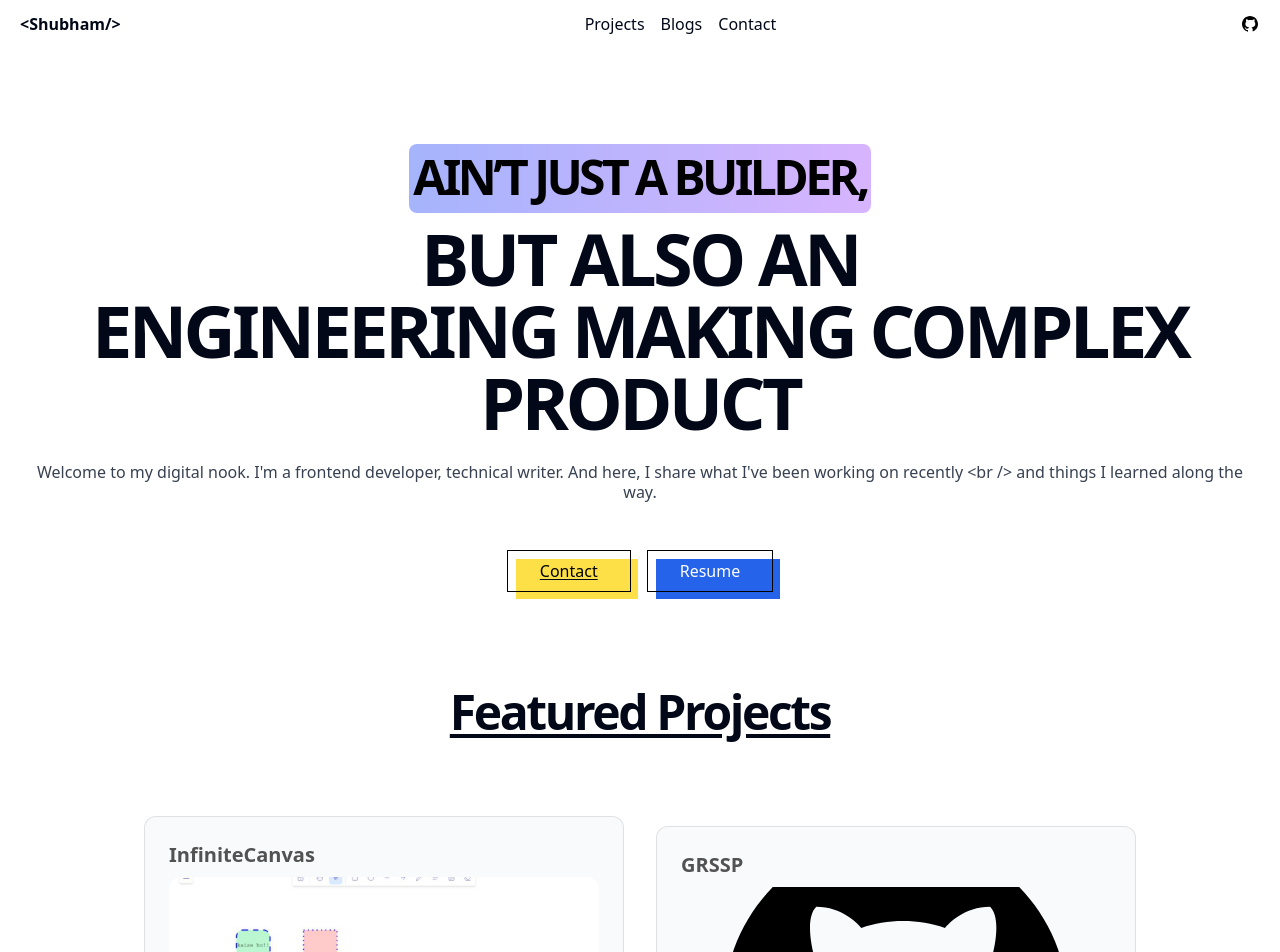
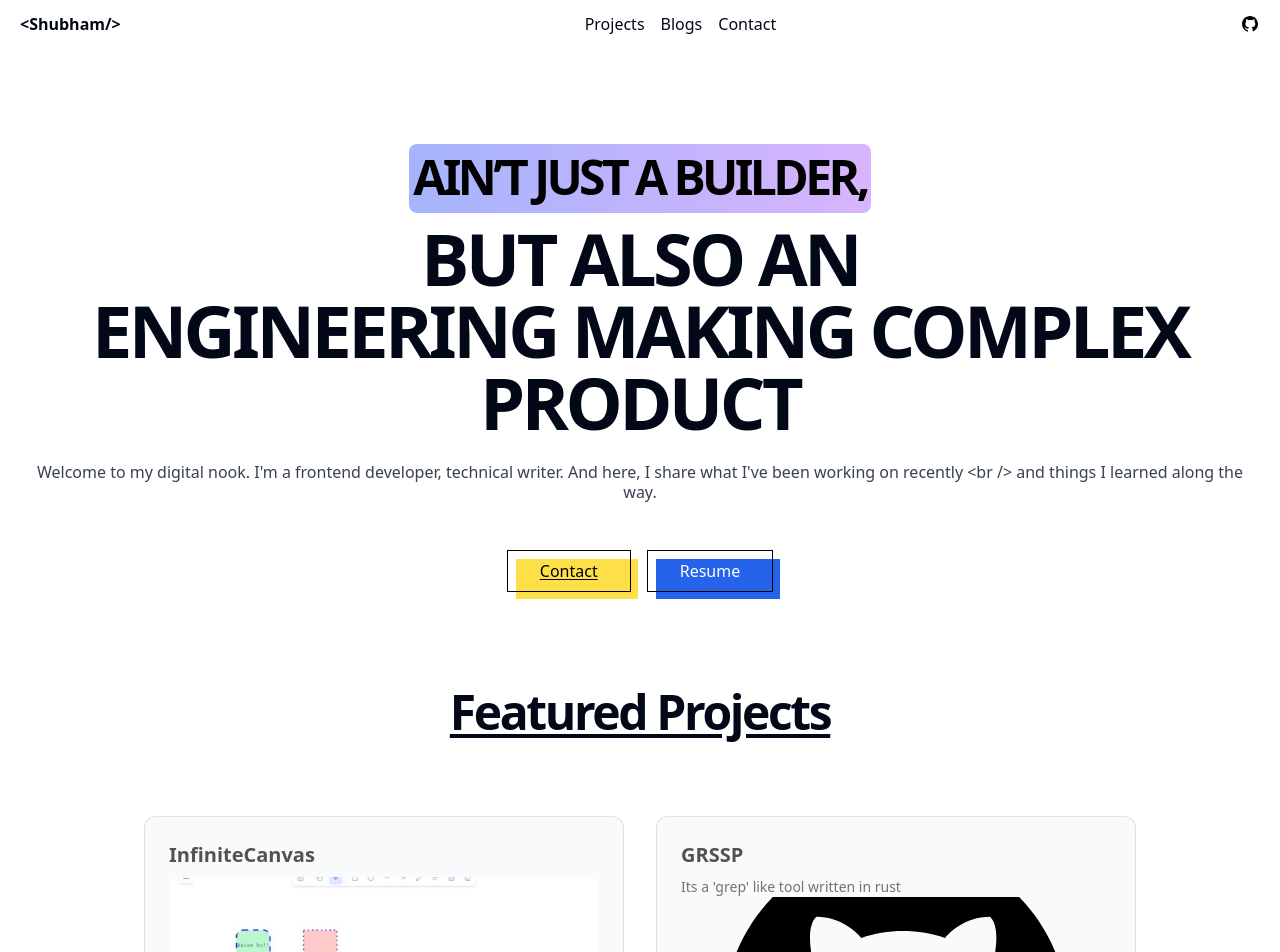
Before and after one commit to shubhdevelop/portfolio, a Next.js app: page / in a window 1280 px wide. Shown: the top 952 px of the page. Built offline with nearby package versions, Linux system fonts and the light colour scheme.

Commit message:
Added Project Description

```diff
--- a/components/Projects/Projects.tsx
+++ b/components/Projects/Projects.tsx
@@ -32,7 +32,7 @@ const Projects = () => {
           toolsUsed={["RUST"]}
           githubLink="https://github.com/shubhdevelop/grssp"
           livePreview=""
-          description=""
+          description="Its a 'grep' like tool written in rust"
         />
         <ProjectCard
           projectName="Lift Simulator"
```
